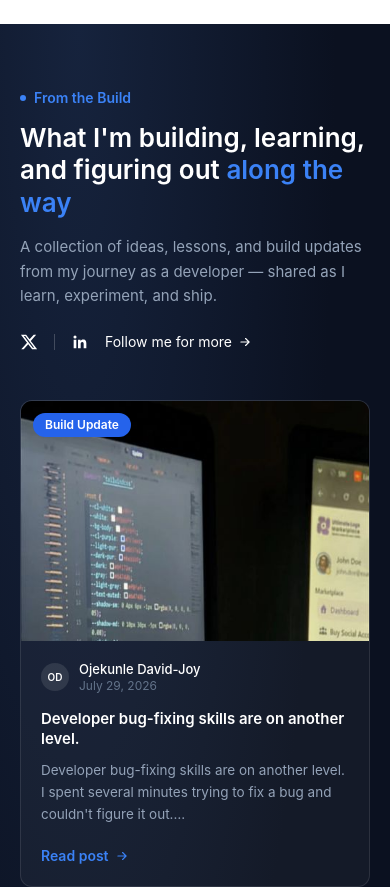
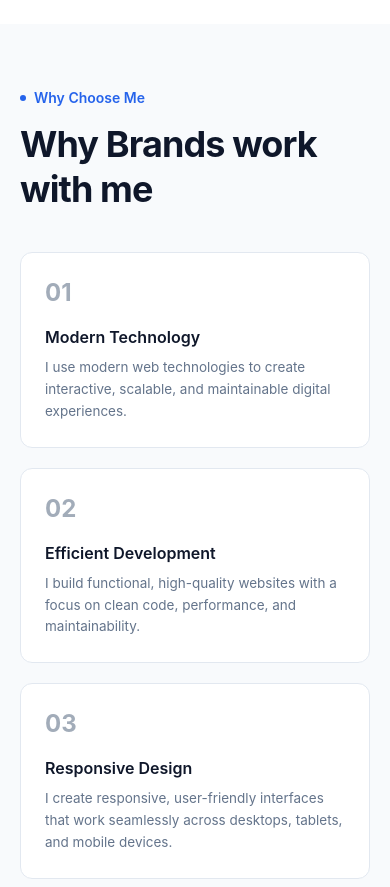
Before and after one commit to Advantage6dev/Professional-Portfolio, a React (Vite) app in the folder Portfolio/: page / in a window 390 px wide. Shown: the part 8380-9267 px from the top of the page. Built offline with nearby package versions, Linux system fonts and the light colour scheme.

Commit message:
added whys choose me sction and updated the navbar to fit the navlinks

```diff
--- a/Portfolio/src/Comp/howiwork.jsx
+++ b/Portfolio/src/Comp/howiwork.jsx
@@ -41,7 +41,7 @@ const stepsBottom = [
 
 const StepCard = ({ num, tag, title, desc, className = '' }) => (
   <div
-    className={`bg-[var(--whiteCL)] border border-[var(--border)] transition-all duration-300 hover:-translate-y-1.5 rounded-xl p-6 sm:p-7 ${className} sm:h-60 md:50`}
+    className={`bg-[var(--whiteCL)] border border-[var(--border)] transition-all duration-300 hover:-translate-y-1.5 rounded-xl p-6 sm:p-7 ${className} sm:h-60`}
   >
     <div className='flex items-start justify-between mb-4'>
       <span className='text-2xl sm:text-3xl font-bold text-[var(--blue-PRY)]'>
--- a/Portfolio/src/Comp/navbar.jsx
+++ b/Portfolio/src/Comp/navbar.jsx
@@ -5,6 +5,7 @@ const navLinks = [
   { href: '#projects', label: 'Projects' },
   { href: '#about', label: 'About' },
   { href: '#services', label: 'Services' },
+  { href: '#why-choose-me', label: '  Why choose me' },
   { href: '#faq', label: 'FAQ' },
   { href: '#contact', label: 'Contact' },
 ];
@@ -26,12 +27,20 @@ const navbar = () => {
       'services',
       'how-i-work',
       'projects',
+      'why-choose-me',
       'build',
       'faq',
       'contact',
     ];
     // only these get a link in the navbar
-    const linkedSections = ['projects', 'about', 'services', 'faq', 'contact'];
+    const linkedSections = [
+      'projects',
+      'about',
+      'services',
+      'why-choose-me',
+      'faq',
+      'contact',
+    ];
 
     const handleScroll = () => {
       setIsScrolled(window.scrollY > 5);
@@ -67,7 +76,7 @@ const navbar = () => {
           <div className='flex gap-5 items-center justify-between'>
             <button
               onClick={() => setIsMenuOpen(!isMenuOpen)}
-              className='relative flex items-center justify-center cursor-pointer md:hidden'
+              className='relative flex items-center justify-center cursor-pointer lg:hidden'
             >
               {' '}
               {/* Menu icon */}{' '}
@@ -83,7 +92,7 @@ const navbar = () => {
               Advantage<span className='text-[var(--accent)]'>__dev</span>
             </h2>
           </div>
-          <div className='hidden md:flex gap-3 lg:gap-6 items-center justify-between'>
+          <div className='hidden lg:flex lg:gap-6 items-center justify-between'>
             {navLinks.map(({ href, label }) => (
               <a
                 key={href}
@@ -122,7 +131,7 @@ const navbar = () => {
         </section>
 
         <section
-          className={`md:hidden overflow-hidden transition-all duration-300 ease-out ${
+          className={`lg:hidden overflow-hidden transition-all duration-300 ease-out ${
             isMenuOpen
               ? 'max-h-[400px] opacity-100 translate-y-0 pt-3'
               : 'max-h-0 opacity-0 -translate-y-3 pt-0'
@@ -152,6 +161,13 @@ const navbar = () => {
               Services
             </a>
             <a
+              href='#why-choose-me'
+              onClick={() => setIsMenuOpen(!isMenuOpen)}
+              className='font-medium text-bse text-[var(--mainText)] hover:text-[var(--blue-PRY)] py-1.5 transition-all duration-300 border-b-1 border-[var(--border)] px-4 sm:px-8'
+            >
+              Why Choose me
+            </a>
+            <a
               href='#faq'
               onClick={() => setIsMenuOpen(!isMenuOpen)}
               className='font-medium text-bse text-[var(--mainText)] hover:text-[var(--blue-PRY)] py-1.5 transition-all duration-300 border-b-1 border-[var(--border)] px-4 sm:px-8'
--- /dev/null
+++ b/Portfolio/src/Comp/whychooseme.jsx
@@ -0,0 +1,85 @@
+import React, { useRef } from 'react';
+import { motion, useInView } from 'framer-motion';
+import RevealOnScroll from './revealonscroll.jsx';
+
+const steps = [
+  {
+    num: '01',
+    title: 'Modern Technology',
+    desc: 'I use modern web technologies to create interactive, scalable, and maintainable digital experiences.',
+  },
+  {
+    num: '02',
+    title: 'Efficient Development',
+    desc: 'I build functional, high-quality websites with a focus on clean code, performance, and maintainability.',
+  },
+  {
+    num: '03',
+    title: 'Responsive Design',
+    desc: 'I create responsive, user-friendly interfaces that work seamlessly across desktops, tablets, and mobile devices.',
+  },
+  {
+    num: '04',
+    title: 'On-Going Support',
+    desc: "We don't just ship and leave; we partner for long-term growth.",
+  },
+];
+
+const StepCard = ({ num, tag, title, desc, className = '' }) => (
+  <div
+    className={`group bg-[var(--whiteCL)] border border-[var(--border)] transition-all duration-300 hover:-translate-y-1.5 rounded-xl p-6 sm:p-7 ${className} sm:h-60 md:h-50`}
+  >
+    <div className='flex items-start justify-between mb-4'>
+      <span className='text-2xl sm:text-3xl font-bold text-[var(--secoundaryText)]/60 group-hover:text-[var(--blue-PRY)] transition-colors duration-75'>
+        {num}
+      </span>
+    </div>
+    <h3 className='text-base sm:text-lg font-semibold text-[#0f172a] mb-2'>
+      {title}
+    </h3>
+    <p className='text-[13.5px] sm:text-sm text-[var(--secoundaryText)] leading-relaxed'>
+      {desc}
+    </p>
+  </div>
+);
+
+const WhyChooseMe = () => {
+  const servicesRef = useRef(null);
+
+  const isInView = useInView(servicesRef, {
+    once: true,
+    amount: 0.1,
+  });
+  return (
+    <motion.section
+      id='why-choose-me'
+      ref={servicesRef}
+      className={`w-full bg-[var(--navbar)] px-5 sm:px-8 md:px-12 lg:px-32 py-16 sm:py-24 lg:py-28 `}
+    >
+      <div
+        className={`max-w-[1200px] mx-auto ${isInView ? 'animate-slide-in' : 'opacity-0'}`}
+      >
+        <div className='flex items-center gap-2 mb-3.5'>
+          <span className='w-1.5 h-1.5 rounded-full bg-[var(--blue-PRY)]'></span>
+          <span className='text-sm font-semibold text-[var(--blue-PRY)]'>
+            Why Choose Me
+          </span>
+        </div>
+
+        <h2 className='text-4xl font-bold leading-tight tracking-tight text-[var(--mainText)] sm:text-5xl max-w-3xl'>
+          Why Brands work with me
+        </h2>
+
+        <div className='mt-10 grid grid-cols-1 sm:grid-cols-2 gap-5'>
+          {steps.map((s, i) => (
+            <RevealOnScroll key={s.num} delay={i * 0.08}>
+              <StepCard {...s} />
+            </RevealOnScroll>
+          ))}
+        </div>
+      </div>
+    </motion.section>
+  );
+};
+
+export default WhyChooseMe;
--- a/Portfolio/src/app.jsx
+++ b/Portfolio/src/app.jsx
@@ -5,6 +5,7 @@ import About from './Comp/about.jsx';
 import Services from './Comp/services.jsx';
 import HowIWork from './Comp/howiwork.jsx';
 import Projects from './Comp/projects.jsx';
+import WhyChooseMe from './Comp/whychooseme.jsx';
 import FromTheBuild from './Comp/fromthebuild.jsx';
 import FAQ from './Comp/faq.jsx';
 import BackToTop from './Comp/topbutton.jsx';
@@ -21,6 +22,7 @@ const app = () => {
       <Services />
       <HowIWork />
       <Projects />
+      <WhyChooseMe />
       <FromTheBuild />
       <FAQ />
       <Contact />
--- a/Portfolio/src/style.css
+++ b/Portfolio/src/style.css
@@ -17,7 +17,7 @@
   --blackCL: #000000;
   --bg-surface: #0b1120;
   --mainText: #f8fafc;
-  --secondaryText: #94a3b8;
+  --secoundaryText: #94a3b8;
 
   --accent: #60a5fa;
   --blue-PRY: #3b82f6;
```
